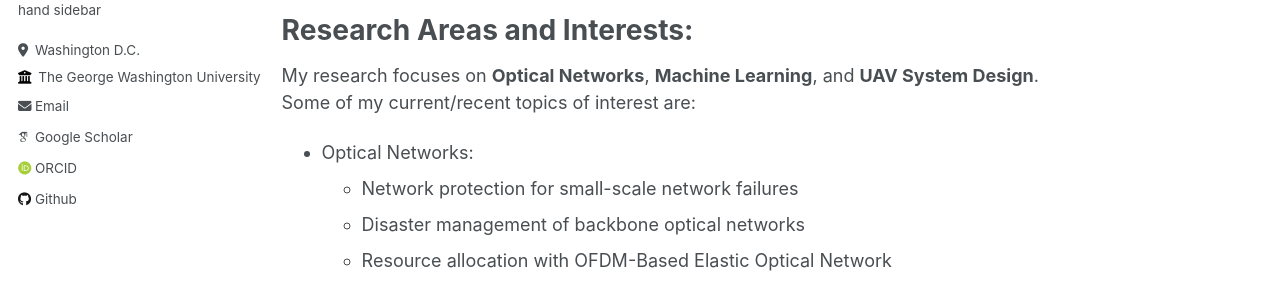
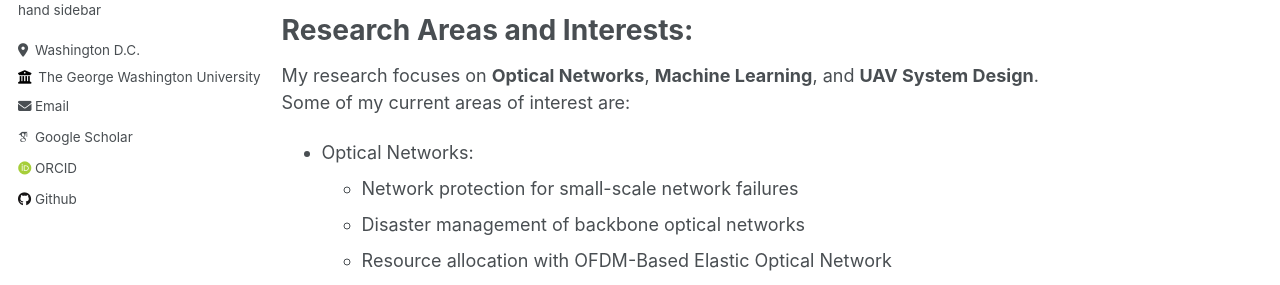
Before and after one commit to RujiaZou/RujiaZou.github.io, a Jekyll site: the page built from _pages/about.md, in a window 1280 px wide and 900 px high. Shown: the part 323-608 px from the top of the window. Built offline with Jekyll 4.4.1, drawn with Linux system fonts in a browser that asks for light colours; some web fonts are replaced.

Commit message:
Update about.md

```diff
--- a/_pages/about.md
+++ b/_pages/about.md
@@ -13,7 +13,7 @@ Rujia Zou is a Ph.D. Candidate in the Department of Electrical and Computer Engi
 
 Research Areas and Interests:
 ======
-My research focuses on **Optical Networks**, **Machine Learning**, and **UAV System Design**. Some of my current/recent topics of interest are:
+My research focuses on **Optical Networks**, **Machine Learning**, and **UAV System Design**. Some of my current areas of interest are:
  - Optical Networks:
     - Network protection for small-scale network failures
     - Disaster management of backbone optical networks
```
